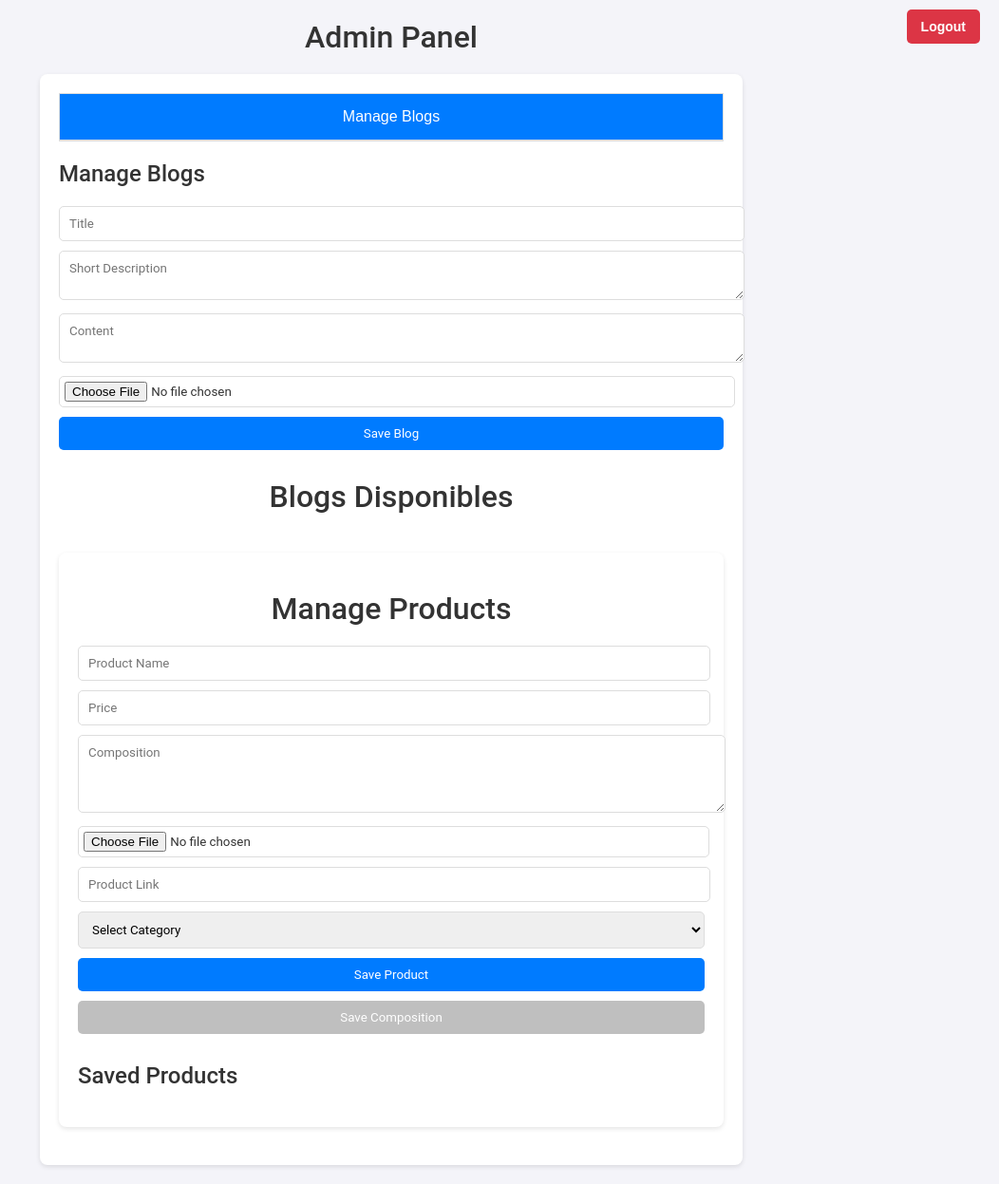
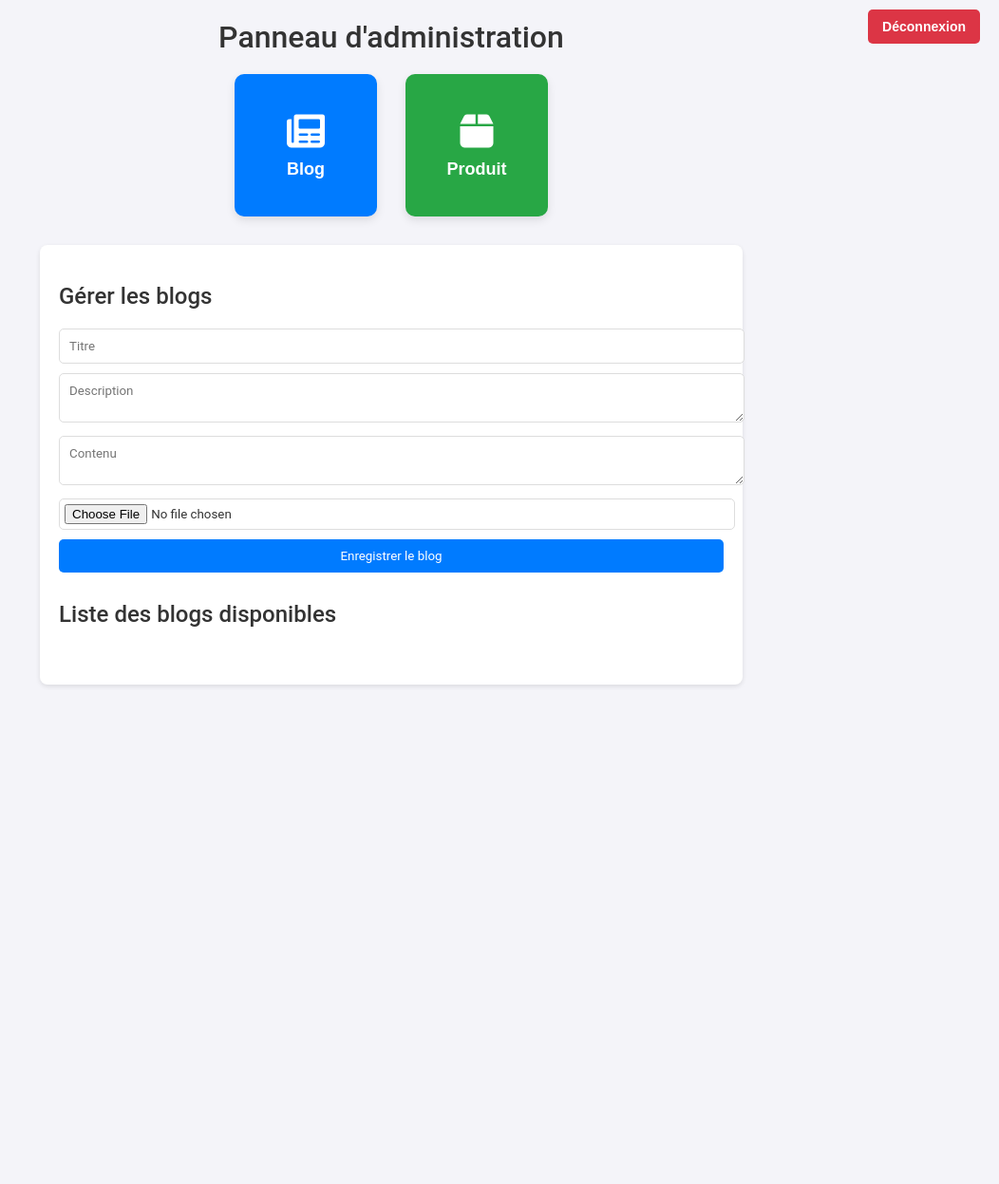
Before and after one commit to aymangh11/elanbi, a PHP site: page /home.php in a window 1280 px wide. Shown: the whole page at 95% size, without its empty margins (228-1280 px from the left). After the commit the page ends 723 px from the top, so only its background shows below. Run offline with PHP 8.4, Linux system fonts and the light colour scheme; a user stored in the database is signed in; data that the repository does not hold is empty.

Commit message:
Update home.php

```diff
--- a/home.php
+++ b/home.php
@@ -106,6 +106,7 @@ $blogs = $stmt->fetchAll(PDO::FETCH_ASSOC);
 <head>
     <meta charset="UTF-8">
     <meta name="viewport" content="width=device-width, initial-scale=1.0">
+    <link rel="stylesheet" href="https://cdnjs.cloudflare.com/ajax/libs/font-awesome/6.0.0/css/all.min.css">
     <title>Admin Panel - Manage Blogs</title>
     <style>
         body {
@@ -383,6 +384,12 @@ button {
         }
 
         form button {
+            background: #28a745;
+            color: white;
+            border: none;
+            cursor: pointer;
+        }
+        form .test {
             background: #007bff;
             color: white;
             border: none;
@@ -469,7 +476,7 @@ button {
     }
 
     #save-composition-btn.active {
-        background:rgb(13, 125, 229); /* Green */
+        background: #28a745; /* Green */
         color: white;
         cursor: pointer;
         opacity: 1;
@@ -482,33 +489,98 @@ button {
         opacity: 0.7;
     }
 
+
+
+    .icon-container {
+            display: flex;
+            justify-content: center;
+            gap: 30px;
+            margin-top: 20px;
+        }
+
+        .icon-box {
+            width: 150px;
+            height: 150px;
+            display: flex;
+            flex-direction: column;
+            justify-content: center;
+            align-items: center;
+            border-radius: 10px;
+            box-shadow: 0 4px 10px rgba(0, 0, 0, 0.1);
+            cursor: pointer;
+            transition: all 0.3s ease;
+            color: white;
+            font-size: 18px;
+            font-weight: bold;
+        }
+
+        .icon-box:hover {
+            transform: scale(1.05);
+        }
+
+        .products-icon {
+            background-color: #28a745;
+        }
+
+        .blogs-icon {
+            background-color: #007bff;
+        }
+
+        .icon-box i {
+            font-size: 40px;
+            margin-bottom: 10px;
+        }
+        .content-section {
+            display: none;
+            margin-top: 30px;
+        }
+
+        .active {
+            display: block;
+        }
+
+
+
+
+
+
     </style>
 </head>
 <body>
     <!-- Logout Button -->
-    <a href="logout.php" class="logout-btn">Logout</a>
+    <a href="logout.php" class="logout-btn">Déconnexion</a>
 
     <!-- Admin Panel Header -->
-    <h1>Admin Panel</h1>
+    <h1>Panneau d'administration</h1>
+    <div class="icon-container">
+        <div class="icon-box blogs-icon" onclick="showSection('blog-section')">
+            <i class="fa-solid fa-newspaper"></i>
+            <span>Blog</span>
+        </div>
+        <div class="icon-box products-icon" onclick="showSection('product-section')">
+            <i class="fa-solid fa-box"></i>
+            <span>Produit</span>
+        </div>
 
-    <div class="container">
-        <div class="tabs">
-            <div class="tab active" onclick="switchTab('blogs')">Manage Blogs</div>
     </div>
+
+    <!-- Blog Section (Default Visible) -->
+<div id="blog-section" class="container content-section active">
+
 
     <!-- Blogs Management Section -->
     <div id="blogs" class="content active">
-            <h2>Manage Blogs</h2>
+        <h2>Gérer les blogs</h2>
         <form id="blog-form" enctype="multipart/form-data">
             <input type="hidden" id="blog-id">
-                <input type="text" id="blog-title" placeholder="Title" required>
-                <textarea id="blog-description" placeholder="Short Description" required></textarea>
-                <textarea id="blog-content" placeholder="Content" required></textarea>
+            <input type="text" id="blog-title" placeholder="Titre" required>
+            <textarea id="blog-description" placeholder="Description" required></textarea>
+            <textarea id="blog-content" placeholder="Contenu" required></textarea>
             <input type="file" id="blog-image" required>
-                <button type="submit">Save Blog</button>
+            <button class="test" type="submit">Enregistrer le blog</button>
         </form>
 
-            <h1>Blogs Disponibles</h1>
+        <h2>Liste des blogs disponibles</h2>
         <!-- Success Message -->
         <div id="success-message"></div>
 
@@ -520,15 +592,18 @@ button {
                     <h2><?php echo htmlspecialchars(html_entity_decode($blog['title'])); ?></h2>
                     <!-- Buttons container -->
                     <div class="buttons">
-                <button class="edit-btn" onclick="editBlog(<?php echo $blog['id']; ?>)">Edit</button>
-                <button class="delete-btn" onclick="deleteBlog(<?php echo $blog['id']; ?>)">Delete</button>
+                        <button class="edit-btn" onclick="editBlog(<?php echo $blog['id']; ?>)">Modifier</button>
+                        <button class="delete-btn" onclick="deleteBlog(<?php echo $blog['id']; ?>)">Supprimer</button>
                     </div>
                 </div>
             <?php endforeach; ?>
         </div>
+    </div>
+</div>
 
-<div class="container">
-        <h1>Manage Products</h1>
+<!-- Product Section (Initially Hidden) -->
+<div id="product-section" class="container content-section">
+    <h2>Gérer les produits</h2>
 
     <!-- Notification -->
     <div id="notification" class="notification"></div>
@@ -536,11 +611,11 @@ button {
     <!-- Product Form -->
     <form id="product-form" enctype="multipart/form-data">
         <input type="hidden" id="product-id">
-            <input type="text" id="product-name" placeholder="Product Name" style="width: 97.5%;" required>
-            <input type="number" id="product-price" placeholder="Price" step="0.01" style="width: 97.5%;" required>
+        <input type="text" id="product-name" placeholder="Nom du produit" style="width: 97.5%;" required>
+        <input type="number" id="product-price" placeholder="Prix" step="0.01" style="width: 97.5%;" required>
         <textarea id="composition-text" placeholder="Composition" required rows="4" style="width: 100%;"></textarea>
         <input type="file" id="product-image" accept="image/*" style="width: 99%;" required>
-            <input type="text" id="product-link" placeholder="Product Link" style="width: 97.5%;" required>
+        <input type="text" id="product-link" placeholder="Lien du produit" style="width: 97.5%;" required>
         <select id="product-category" style="width: 100%;" required>
             <option value="">Select Category</option>
             <option value="LIQUID NPK">LIQUID NPK</option>
@@ -553,21 +628,16 @@ button {
             <option value="PGR">PGR</option>
             <option value="Phosphite Fertilizers">Phosphite Fertilizers</option>
         </select>
-            <button type="submit" id="save-product-btn">Save Product</button>
-<button id="save-composition-btn" disabled>Save Composition</button>
+        <button type="submit" id="save-product-btn">Enregistrer le produit</button>
+        <button id="save-composition-btn" disabled>Enregistrer la composition</button>
     </form>
 
     <!-- Spinner -->
     <div class="spinner" id="spinner"></div>
 
     <!-- Product List -->
-        <h2>Saved Products</h2>
+    <h2>Liste des produits disponibles</h2>
     <div id="product-list" class="product-list"></div>
-        <div id="composition-popup" style="display: none;">
-
-    <button class="toggle-btn" onclick="saveComposition()">Save Composition</button>
-    <button class="delete-btn" onclick="closeComposition()">Cancel</button>
-</div>
 </div>
 
 <script>
@@ -759,9 +829,9 @@ function closeComposition() {
                         <div class="item">
                             <h3>${product.name} - $${product.price} ${product.visible ? '' : '[Hidden]'}</h3>
                             <div>
-                                <button class="edit-btn" onclick="editProduct(${product.id})">Edit</button>
-                                <button class="delete-btn" onclick="deleteProduct(${product.id})">Delete</button>
-                                <button class="toggle-btn" onclick="toggleVisibility(${product.id}, ${!product.visible})">${product.visible ? 'Hide' : 'Show'}</button>
+                                <button class="edit-btn" onclick="editProduct(${product.id})">Modifier</button>
+                                <button class="delete-btn" onclick="deleteProduct(${product.id})">Supprimer</button>
+                                <button class="toggle-btn" onclick="toggleVisibility(${product.id}, ${!product.visible})">${product.visible ? 'Cacher' : 'Montrer'}</button>
 
                             </div>
                         </div>
@@ -940,6 +1010,19 @@ saveCompositionBtn.addEventListener('click', function () {
 
         // Fetch products on page load
         fetchProducts();
+        function showSection(sectionId) {
+    // Hide both sections
+    document.getElementById('blog-section').style.display = 'none';
+    document.getElementById('product-section').style.display = 'none';
+
+    // Show the selected section
+    document.getElementById(sectionId).style.display = 'block';
+}
+
+// Ensure the blog section is visible on page load
+document.addEventListener("DOMContentLoaded", function() {
+    showSection('blog-section');
+});
 </script>
 </body>
 </html>
```
Lines whose indentation alone changed are shown as unchanged.
